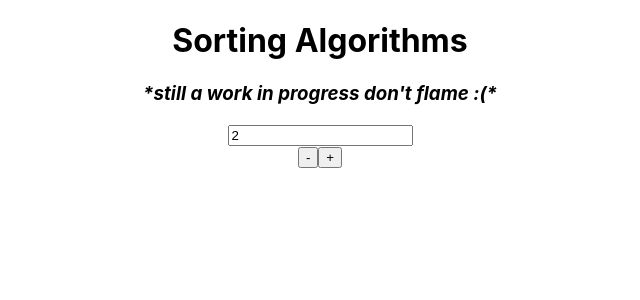
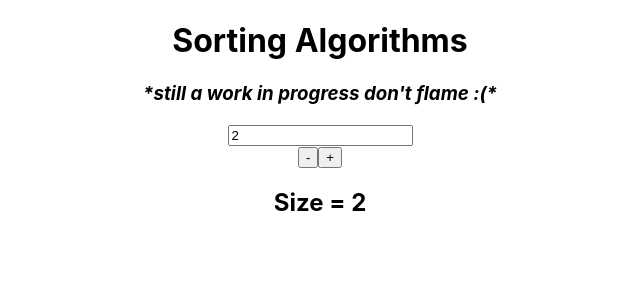
Before and after one commit to jmmabanta/sort-algo, a React (Create React App) app: page / in a window 1280 px wide. Shown: the top 300 px of the page, without its empty margins (320-960 px from the left). Built offline with nearby package versions, Linux system fonts and the light colour scheme.

Commit message:
Added component to display generated data set (not complete)

```diff
--- a/src/App.tsx
+++ b/src/App.tsx
@@ -1,12 +1,14 @@
 import "./App.css";
-import DataSetSize from "./components/data-set-size/DataSetSize";
-import { useDataSize } from "./components/data-set-size/SetDataSize";
+
+import DataSetSize from "./components/data-set/DataSetSize";
+import { useDataSize } from "./components/data-set/SetDataSize";
+
+import DataSet from "./components/DataSet";
 
 const App = () => {
   // Manages the size of the data set to be sorted
   // Passed as prop to DataSetSize component
   const dataSize = useDataSize(2);
-
   return (
     <div className="App">
       <h1>Sorting Algorithms</h1>
@@ -16,6 +18,7 @@ const App = () => {
       {/*This is the form that manages the size of the data array that is to be sorted
       (minimum size = 2) */}
       <DataSetSize dataSize={dataSize} />
+      <DataSet size={dataSize.value} />
     </div>
   );
 };
--- /dev/null
+++ b/src/components/DataSet.tsx
@@ -0,0 +1,13 @@
+interface DataSetProps {
+  size: number;
+}
+
+const DataSet = (props: DataSetProps) => {
+  return (
+    <div>
+      <h2>Size = {props.size}</h2>
+    </div>
+  );
+};
+
+export default DataSet;
```
Also changed, not shown: src/components/data-set/DataSetSize.tsx (renamed from src/components/data-set-size/DataSetSize.tsx), src/components/data-set/SetDataSize.tsx (renamed from src/components/data-set-size/SetDataSize.tsx).
